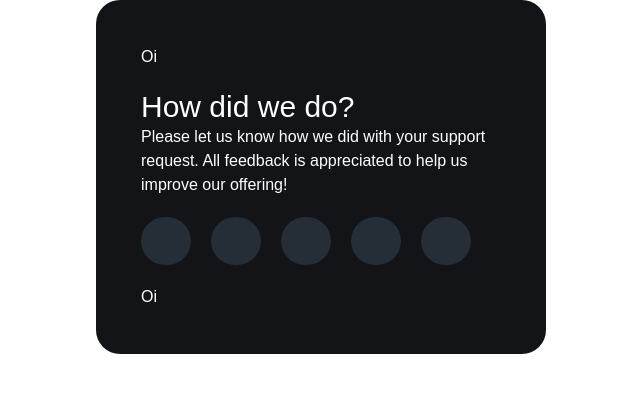
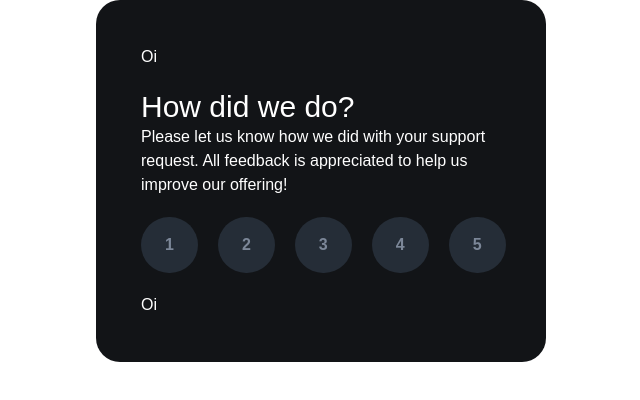
Before and after one commit to viniciussnitram/interactive-rating-component-reactjs, a Next.js app: page / in a window 1280 px wide. Shown: the top 400 px of the page, without its empty margins (319-959 px from the left). Built offline with nearby package versions, Linux system fonts and the light colour scheme.

Commit message:
refactor and style: The Rate buttons Card is done for now. Added background-color, padding, border-radius and put the classnames alphabet order in tailwindcss

```diff
--- a/src/components/rate/Rate.jsx
+++ b/src/components/rate/Rate.jsx
@@ -1,9 +1,9 @@
 export function Rate(props) {
-    let id = props.id;
+    let value = props.value;
 
     return (
         <>
-            <input className="w-[50px] border-solid border-1 border-white rounded-full text-medium-grey p-3 bg-dark-blue font-bold hover:bg-light-grey hover:text-white hover:cursor-pointer focus:bg-orange focus:text-white" type="button" name="rate" value={id} />
+            <input className="bg-dark-blue font-bold py-4 px-6 rounded-full text-medium-grey focus:bg-orange focus:text-white hover:bg-light-grey hover:cursor-pointer hover:text-white" name="rate" type="button" value={value} />
         </>
     );
 }
```
